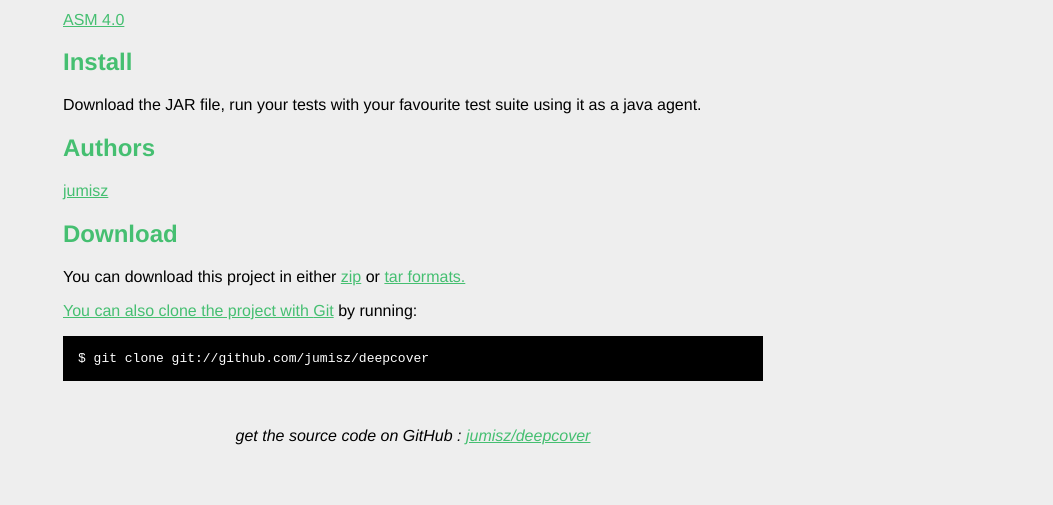
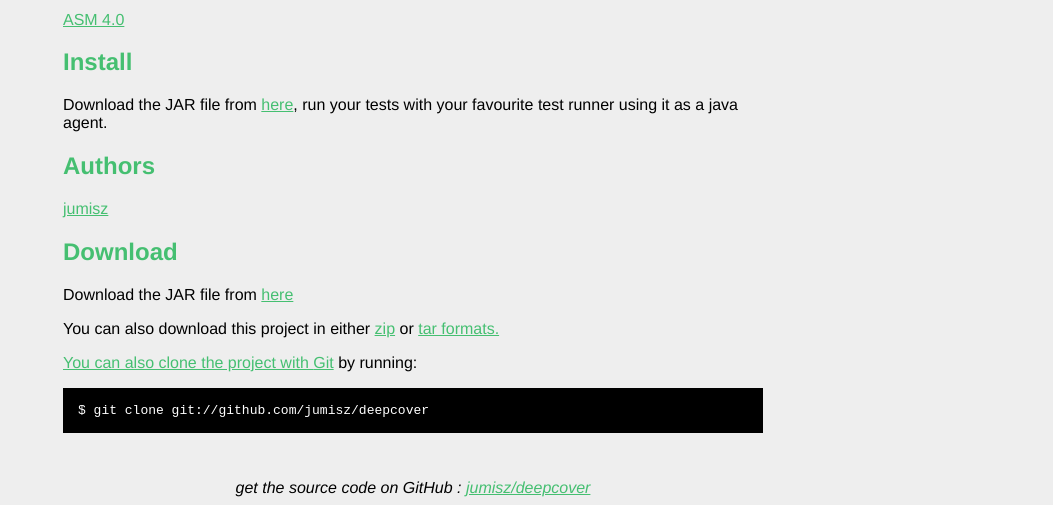
Before and after one commit to navasvarela/deepcover, a plain HTML site: page index.html in a window 1280 px wide. Shown: the part 322-827 px from the top of the page, without its empty margins (227-1280 px from the left). Before the commit the page ends 800 px from the top, so only its background shows below. Drawn offline with Linux system fonts and the light colour scheme.

Commit message:
Update index.html

```diff
--- a/index.html
+++ b/index.html
@@ -75,10 +75,8 @@
 
 
       <h2>Install</h2>
-      <p>Download the JAR file, run your tests with your favourite test suite using it as a java agent.</p>
-
-
-
+      <p>Download the JAR file from <a href="https://github.com/downloads/jumisz/deepcover/deepcover.jar">here</a>,
+      run your tests with your favourite test runner using it as a java agent.</p>
 
 
       <h2>Authors</h2>
@@ -88,8 +86,9 @@
 
 
     <h2>Download</h2>
+    <p>Download the JAR file from <a href="https://github.com/downloads/jumisz/deepcover/deepcover.jar">here</a></p>
     <p>
-      You can download this project in either
+      You can also download this project in either
       <a href="https://github.com/jumisz/deepcover/zipball/master">zip</a> or
       <a href="https://github.com/jumisz/deepcover/tarball/master">tar formats.
     </p>
```
